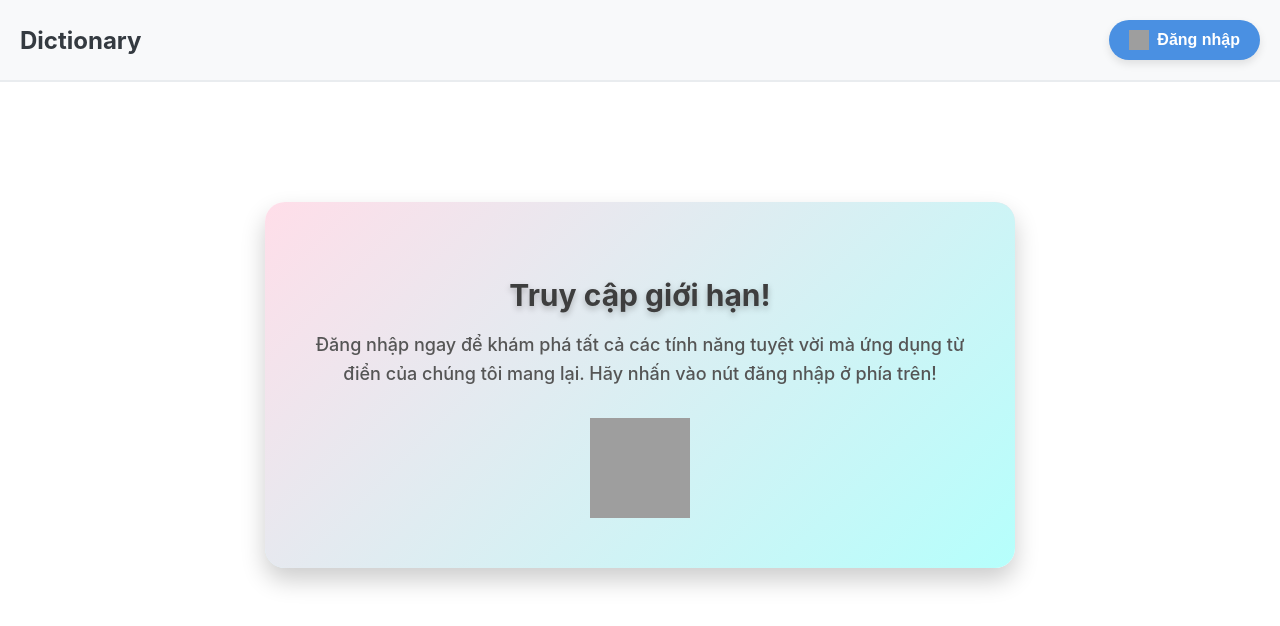
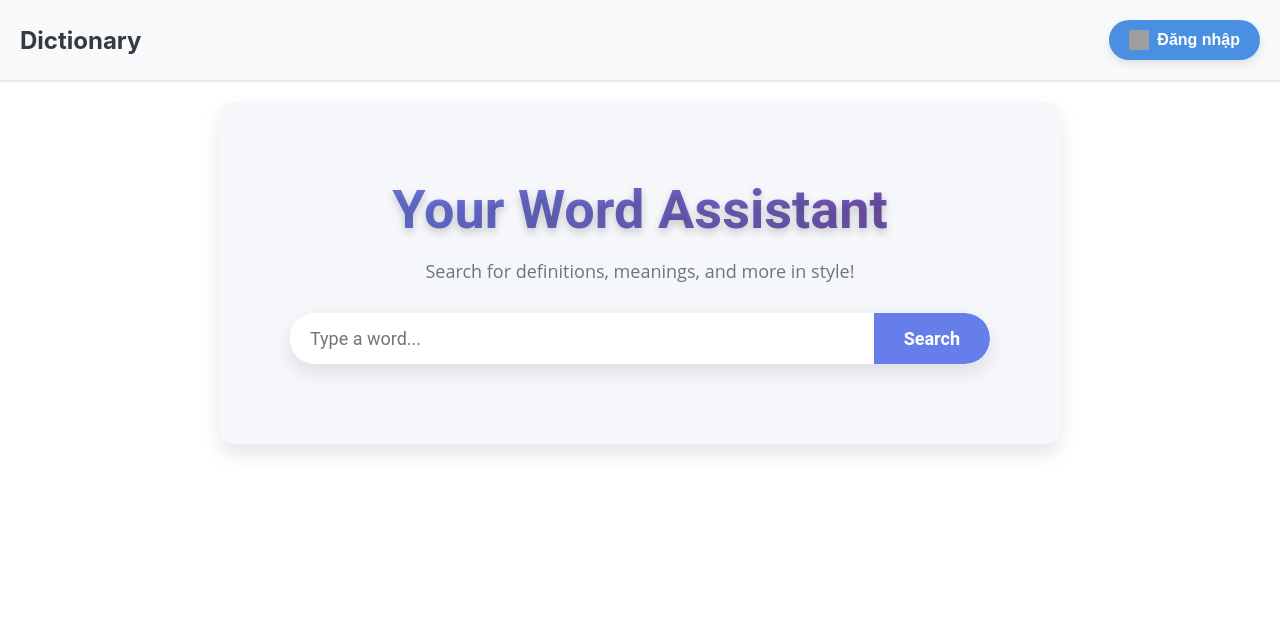
Before and after one commit to DatZeroSize/online-dictionary-frontend, a React (Create React App) app: page / in a window 1280 px wide. Shown: the top 626 px of the page. Built offline with nearby package versions, Linux system fonts and the light colour scheme; grey boxes are pictures that could not be loaded.

Commit message:
Update Dictionary.js

```diff
--- a/src/Dictionary.js
+++ b/src/Dictionary.js
@@ -5,7 +5,6 @@ import axios from "axios";
 const PIXABAY_API_KEY = "47145142-c0f64889c5b39f04c9aba5a7a";
 
 const Dictionary = () => {
-  const { isAuthenticated } = useAuth0();
   const [query, setQuery] = useState("");
   const [suggestions, setSuggestions] = useState([]);
   const [selectedWord, setSelectedWord] = useState(null);
@@ -106,130 +105,6 @@ const Dictionary = () => {
     setSuggestions([]);
   };
 
-  if (!isAuthenticated) {
-    return (
-      <div
-        style={{
-          textAlign: "center",
-          padding: "50px",
-          borderRadius: "20px",
-          background: "linear-gradient(135deg, #FFDEE9, #B5FFFC)", // Gradient tươi sáng hơn
-          boxShadow: "0 12px 25px rgba(0, 0, 0, 0.2)",
-          color: "#3E3E3E",
-          maxWidth: "650px",
-          margin: "auto",
-          marginTop: "100px",
-          animation: "fadeInDown 1s ease-in-out",
-          position: "relative",
-          overflow: "hidden",
-        }}
-      >
-        {/* Hiệu ứng background */}
-        <div
-          style={{
-            position: "absolute",
-            top: "-50px",
-            right: "-50px",
-            width: "150px",
-            height: "150px",
-            backgroundColor: "#FFD1DC",
-            borderRadius: "50%",
-            filter: "blur(50px)",
-            zIndex: "-1",
-          }}
-        ></div>
-        <div
-          style={{
-            position: "absolute",
-            bottom: "-50px",
-            left: "-50px",
-            width: "200px",
-            height: "200px",
-            backgroundColor: "#C1EFFF",
-            borderRadius: "50%",
-            filter: "blur(70px)",
-            zIndex: "-1",
-          }}
-        ></div>
-
-        <h2
-          style={{
-            fontSize: "30px",
-            fontWeight: "bold",
-            marginBottom: "15px",
-            textShadow: "0 3px 6px rgba(0, 0, 0, 0.25)",
-          }}
-        >
-          Truy cập giới hạn!
-        </h2>
-        <p
-          style={{
-            fontSize: "18px",
-            lineHeight: "1.6",
-            color: "#555555",
-            fontWeight: "500",
-            marginBottom: "30px",
-          }}
-        >
-          Đăng nhập ngay để khám phá tất cả các tính năng tuyệt vời mà ứng dụng từ điển của chúng tôi mang lại.
-          Hãy nhấn vào nút đăng nhập ở phía trên!
-        </p>
-        <div
-          style={{
-            display: "flex",
-            justifyContent: "center",
-            alignItems: "center",
-            gap: "20px",
-            animation: "bounceIn 1.5s ease",
-          }}
-        >
-          <img
-            src="https://img.icons8.com/clouds/120/lock.png"
-            alt="Lock Icon"
-            style={{
-              width: "100px",
-              height: "100px",
-            }}
-          />
-        </div>
-        {/* Hiệu ứng động */}
-        <div
-          style={{
-            position: "absolute",
-            top: "50%",
-            left: "50%",
-            transform: "translate(-50%, -50%)",
-            zIndex: "-2",
-            width: "300px",
-            height: "300px",
-            borderRadius: "50%",
-            background: "radial-gradient(circle, #FFDEE9, #FF9A9E)",
-            opacity: "0.2",
-            filter: "blur(120px)",
-          }}
-        ></div>
-      </div>
-    );
-  }
-
-
-  // const formatDefinition = (definition) => {
-  //   const lines = definition.split('\n');
-  //   return lines
-  //     .map((line) => {
-  //       if (line.startsWith('@')) {
-  //         return `<div style="margin-left: 0px; font-weight: bold;">${line}</div>`;
-  //       } else if (line.startsWith('*')) {
-  //         return `<div style="margin-left: 20px;">${line}</div>`;
-  //       } else if (line.startsWith('-')) {
-  //         return `<div style="margin-left: 40px;">${line}</div>`;
-  //       } else if (line.startsWith('+') || line.startsWith('=') || line.startsWith('!')) {
-  //         return `<div style="margin-left: 60px;">${line}</div>`;
-  //       }
-  //       return `<div>${line}</div>`;
-  //     })
-  //     .join('');
-  // };
 const formatContentWithLimit = (data) => {
     if (!data || typeof data !== 'string' || data.trim() === '') {
         console.error('Invalid input data:', data);
```
